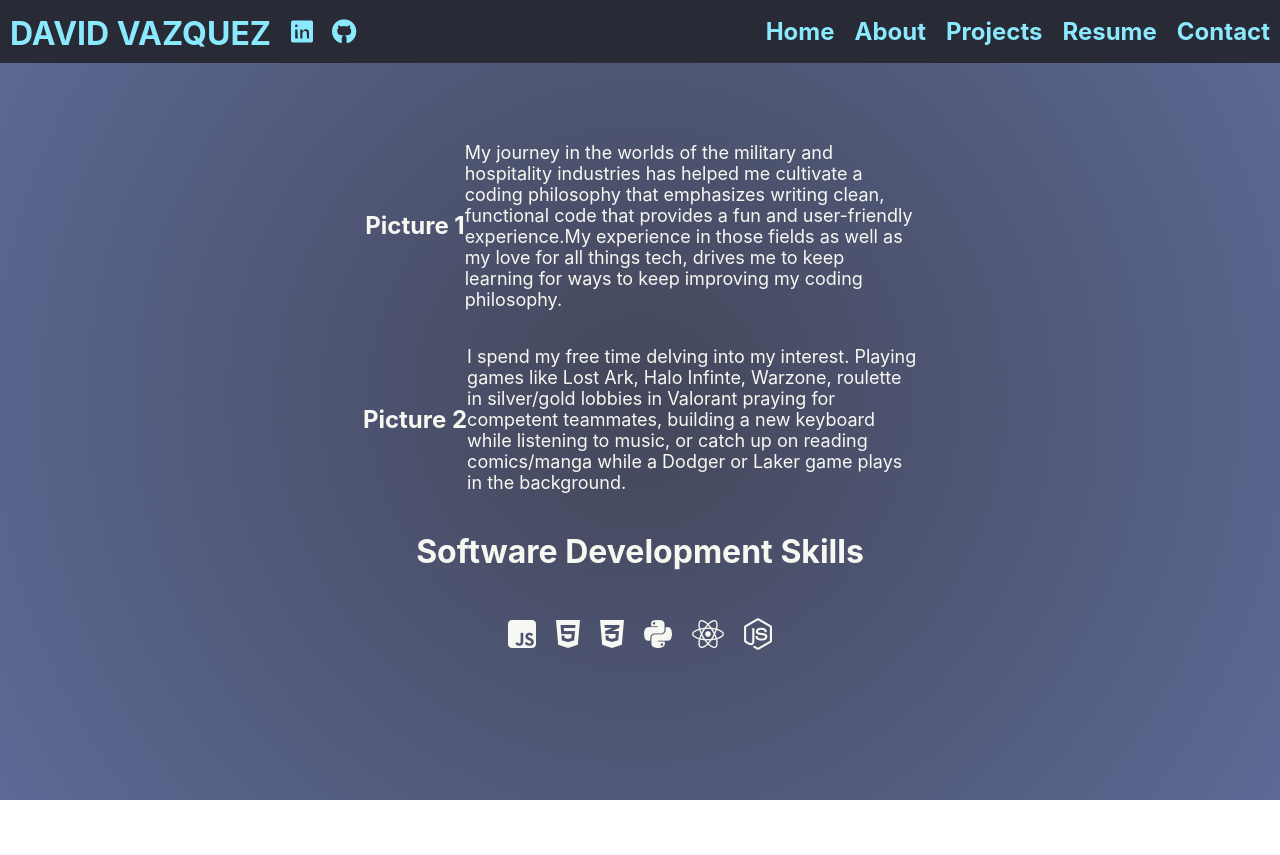
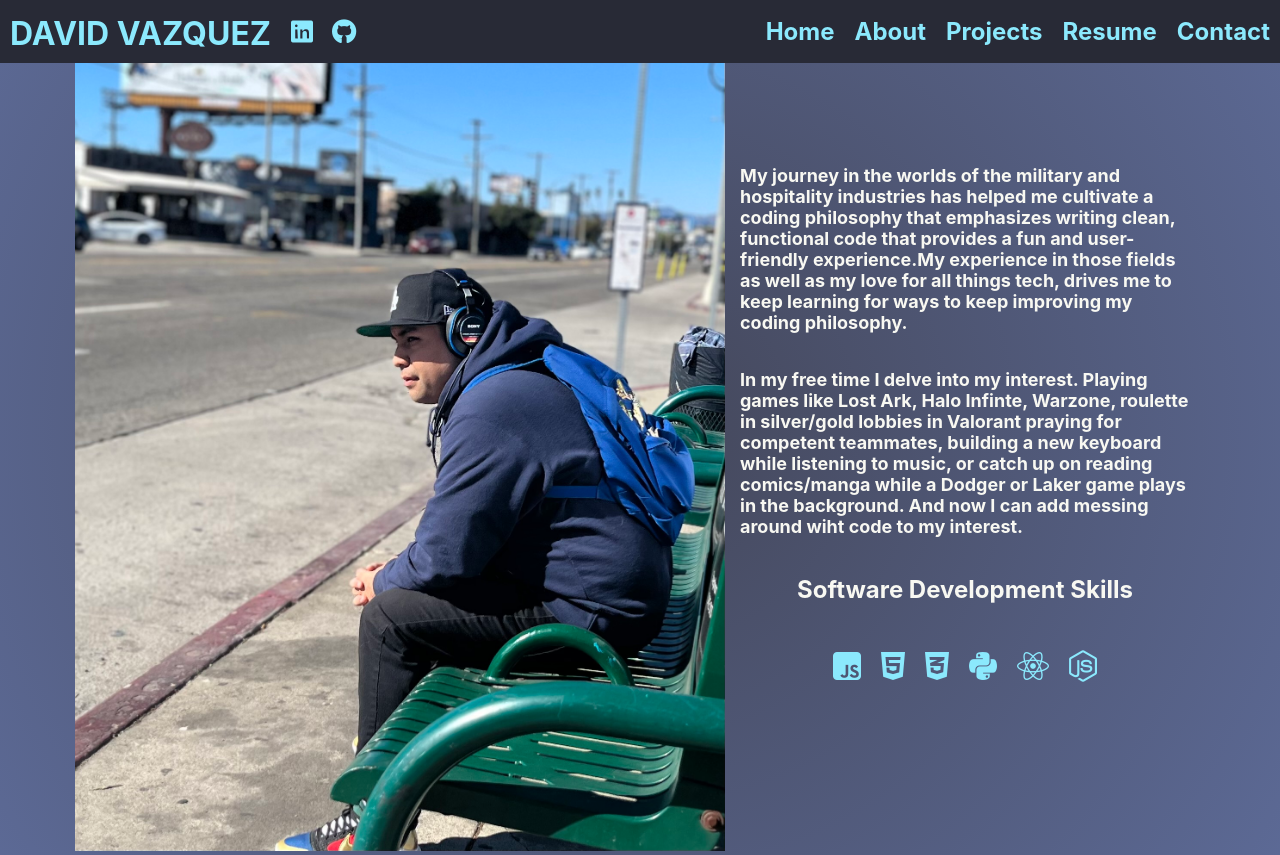
Before and after one commit to IPREM1ERI/portfolio, a React (Create React App) app: page /about in a window 1280 px wide. Before the commit the page ends 800 px from the top, so only its background shows below. Built offline with nearby package versions, Linux system fonts and the light colour scheme.

Commit message:
finish about page

```diff
--- a/src/pages/About.jsx
+++ b/src/pages/About.jsx
@@ -3,15 +3,13 @@ import  styles from  "./About.module.css"
 function About() {
   return (
     <>
-    <main className={styles.about}>
-      <section>
-        <h1>Picture 1</h1>
+      <main className={styles.about}>
+        <div>
+          <img src="./IMG_1552.jpg" alt="" />
+        </div>
+        <section>
           <p>My journey in the worlds of the military and hospitality industries has helped me cultivate a coding philosophy that emphasizes writing clean, functional code that provides a fun and user-friendly experience.My experience in those fields as well as my  love for all things tech, drives me to keep learning for ways to keep improving my coding philosophy.</p>
-      </section>
-      <section>
-        <h1>Picture 2</h1>
-        <p>I spend my free time delving into my interest. Playing games like Lost Ark, Halo Infinte, Warzone, roulette in silver/gold lobbies in Valorant praying for competent teammates, building a new keyboard while listening to music, or catch up on reading comics/manga while a Dodger or Laker game plays in the background.</p>
-      </section>
+          <p>In my free time I delve into my interest. Playing games like Lost Ark, Halo Infinte, Warzone, roulette in silver/gold lobbies in Valorant praying for competent teammates, building a new keyboard while listening to music, or catch up on reading comics/manga while a Dodger or Laker game plays in the background. And now I can add messing around wiht code to my interest.</p>
         <h1>Software Development Skills</h1>
           <ul>
             <li className="fa-brands fa-square-js"></li>
@@ -21,9 +19,9 @@ function About() {
             <li className="fa-brands fa-react"></li>
             <li className="fa-brands fa-node-js"></li>
           </ul>
-
-    </main>
-      </>
+        </section>
+      </main>
+    </>
   )
 }
 
--- a/src/pages/About.module.css
+++ b/src/pages/About.module.css
@@ -1,20 +1,23 @@
 .about {
   display: flex;
-  flex-direction: column;
+  flex-direction: row;
   justify-content: center;
   align-items: center;
 }
 
 .about section {
   display: flex;
+  flex-direction: column;
   justify-content: center;
   align-items: center;
+  padding: 15px;
 }
 
 
 .about p {
   width: 450px;
   font-size: 18px;
+  font-weight: bold;
 }
 
 .about ul {
@@ -24,4 +27,15 @@
 .about li {
   padding: 10px;
   font-size: 32px;
+  color: #8be9fd;;
 }
+
+.about div {
+  width: 650px;
+  /* height: 400px; */
+}
+
+.about img {
+  width: 100%;
+  height: auto;
+}
```
Also changed, not shown: public/IMG_1552.jpg (added), public/IMG_1562.jpg (added).
